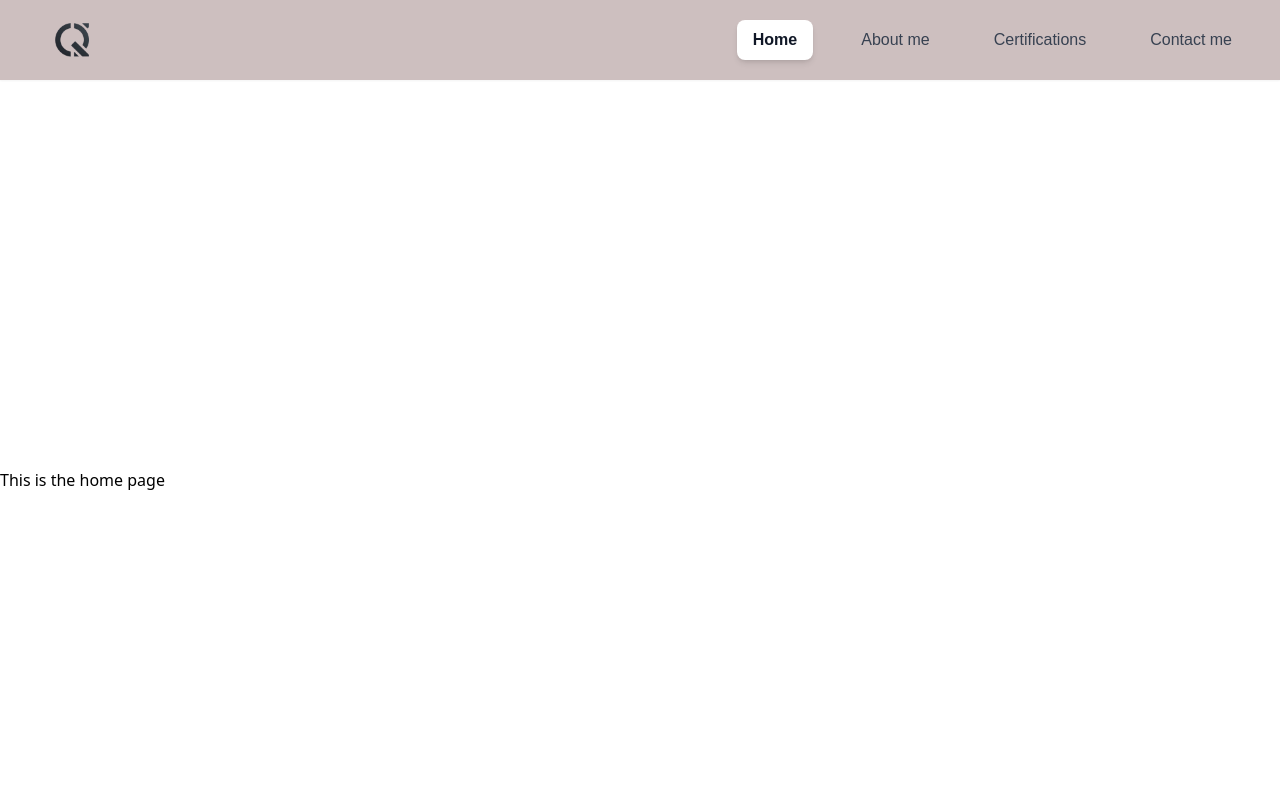
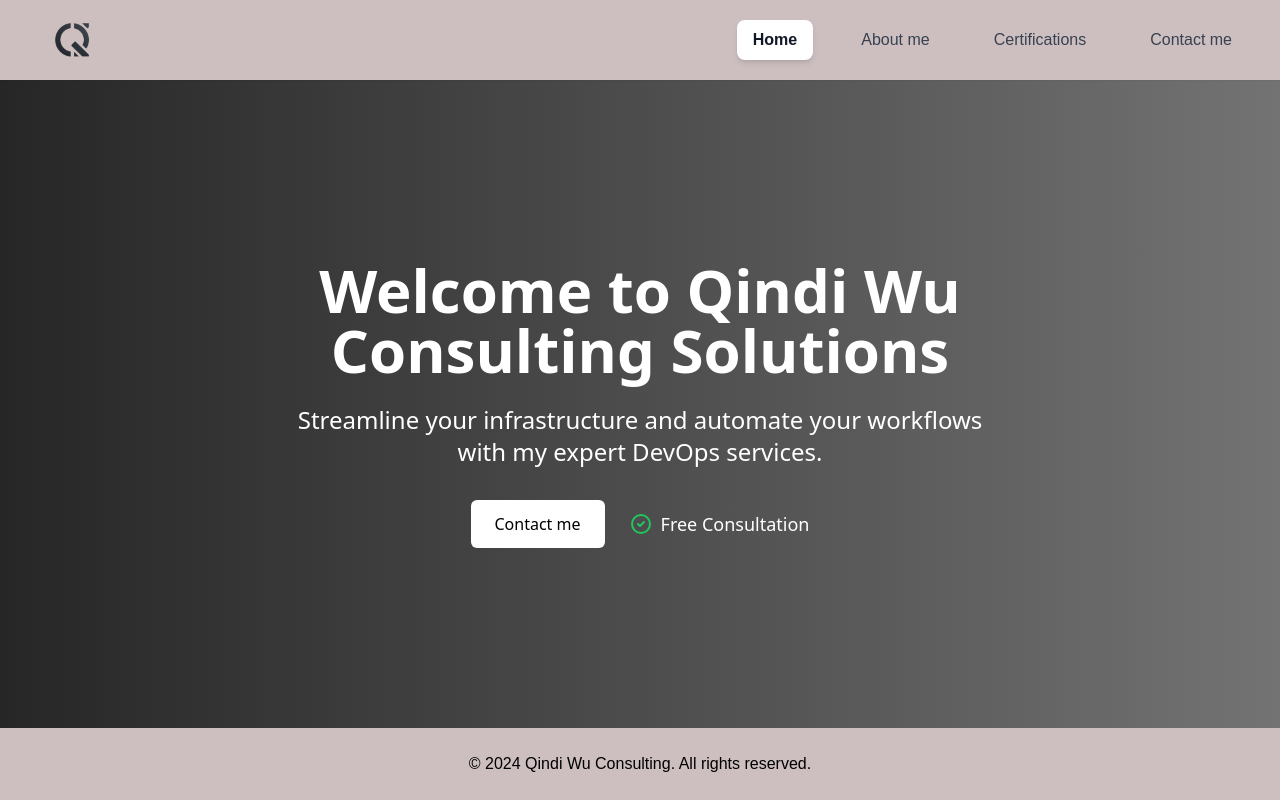
Before and after one commit to KyNaOo/showcaseQWC, a Vue app: page / in a window 1280 px wide. Shown: the top 800 px of the page. Built offline with nearby package versions, Linux system fonts and the light colour scheme; a web font is replaced by a local one.

Commit message:
feat: home page

```diff
--- a/index.html
+++ b/index.html
@@ -12,7 +12,7 @@
     />
     <title>QWC</title>
   </head>
-  <body>
+  <body class="m-0 p-0 h-full">
     <div id="app"></div>
     <script type="module" src="/src/main.js"></script>
   </body>
--- a/src/App.vue
+++ b/src/App.vue
@@ -1,15 +1,15 @@
 <script setup>
-import { RouterLink, RouterView } from "vue-router";
+import { RouterView } from "vue-router";
 import Footer from "./components/Footer.vue";
 import NavBar from "./components/NavBar.vue";
 </script>
 
 <template>
-  <NavBar />
-
-  <RouterView />
-
-  <Footer />
+  <div class="flex flex-col min-h-screen">
+    <NavBar />
+    <RouterView class="flex-grow" />
+    <Footer />
+  </div>
 </template>
 
 <style scoped></style>
--- a/src/views/AboutView.vue
+++ b/src/views/AboutView.vue
@@ -1,5 +1,5 @@
 <template>
-  <div class="lg:min-h-screen lg:flex lg:items-center">
+  <div class="lg:flex lg:items-center overflow-hidden">
     <h1>This is an about page</h1>
   </div>
 </template>
--- a/src/views/CertificationsView.vue
+++ b/src/views/CertificationsView.vue
@@ -1,8 +1,7 @@
 <template>
-  <div class="lg:min-h-screen lg:flex lg:items-center">
+  <div class="lg:flex lg:items-center overflow-hidden">
     <h1>This is an certifications page</h1>
   </div>
 </template>
 
-<style>
-</style>
+<style></style>
--- a/src/views/ContactView.vue
+++ b/src/views/ContactView.vue
@@ -1,5 +1,5 @@
 <template>
-  <div class="lg:min-h-screen lg:flex lg:items-center">
+  <div class="lg:flex lg:items-center overflow-hidden">
     <h1>This is an contact page</h1>
   </div>
 </template>
--- a/src/views/HomeView.vue
+++ b/src/views/HomeView.vue
@@ -1,9 +1,47 @@
-<script setup></script>
-
+<script></script>
 <template>
-  <div class="lg:min-h-screen lg:flex lg:items-center">
-    <h1>This is the home page</h1>
+  <div
+    class="flex-grow bg-gradient-to-r from-neutral-800 to-neutral-500 flex items-center justify-center text-white"
+  >
+    <div class="max-w-3xl text-center px-4 sm:px-6 lg:px-8">
+      <h1 class="text-4xl sm:text-5xl lg:text-6xl font-bold mb-6">
+        Welcome to Qindi Wu Consulting Solutions
+      </h1>
+      <p class="text-lg sm:text-xl lg:text-2xl mb-8 leading-relaxed">
+        Streamline your infrastructure and automate your workflows with my
+        expert DevOps services.
+      </p>
+      <div
+        class="flex flex-col sm:flex-row items-center justify-center space-y-4 sm:space-y-0 sm:space-x-6"
+      >
+        <a
+          href="/contact"
+          class="bg-white hover:bg-gray-300 text-black font-medium py-3 px-6 rounded-md transition-colors"
+        >
+          Contact me
+        </a>
+        <div class="flex items-center space-x-2">
+          <svg
+            xmlns="http://www.w3.org/2000/svg"
+            class="h-6 w-6 text-green-500"
+            fill="none"
+            viewBox="0 0 24 24"
+            stroke="currentColor"
+            stroke-width="2"
+          >
+            <path
+              stroke-linecap="round"
+              stroke-linejoin="round"
+              d="M9 12l2 2 4-4m6 2a9 9 0 11-18 0 9 9 0 0118 0z"
+            />
+          </svg>
+          <span class="text-lg">Free Consultation</span>
+        </div>
+      </div>
+    </div>
   </div>
 </template>
 
-<style></style>
+<style scoped>
+/* Optionally, add any custom styling here */
+</style>
```
